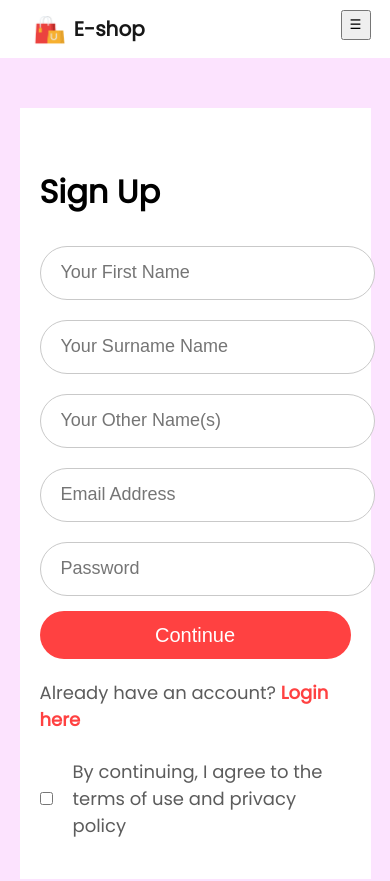
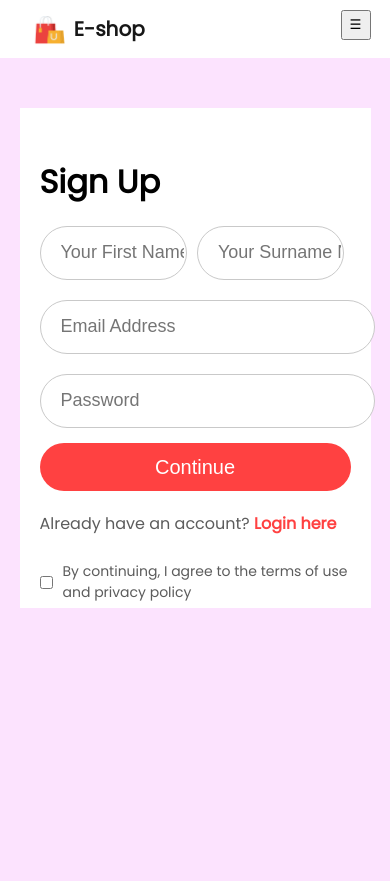
Before and after one commit to SamMuaks2/E-Shop_app, a React (Create React App) app: page /login in a window 390 px wide. Shown: the top 881 px of the page. Built offline with nearby package versions, Linux system fonts and the light colour scheme.

Commit message:
Start LoginSignup responsiveness

```diff
--- a/src/Pages/CSS/LoginSignup.css
+++ b/src/Pages/CSS/LoginSignup.css
@@ -72,7 +72,7 @@
   font-weight: 500;
 }
 
-@media screen and (max-width: 1366px) and (max-height: 768px) {
+@media screen and (max-width: 1366px) {
   .loginsignup {
     width: 100%;
     height: 100%;
@@ -123,32 +123,84 @@
   }
 }
 
-@media screen and (max-width: 768px) {
+@media (max-width: 1280px) {
   .loginsignup {
-    height: 100vh; /* Adjust height for full viewport height on smaller screens */
-    padding: 50px 0; /* Adjust padding for better spacing on smaller screens */
+    padding-top: 50px;
   }
 
   .loginsignup-container {
-    width: 90%; /* Adjust width for better responsiveness on smaller screens */
-    height: auto; /* Auto height for smaller screens */
-    padding: 40px 20px; /* Adjust padding for better spacing on smaller screens */
+    width: auto;
+    max-width: 500px;
+    max-height: 500px;
+  }
+
+  .loginsignup-container h1 {
+    margin: 10px 0;
   }
 
   .loginsignup-fields {
-    gap: 20px; /* Adjust gap for better spacing on smaller screens */
-    margin-bottom: 5%; /* Adjust margin for better spacing on smaller screens */
+    gap: 20px;
+    margin-top: 20px;
+  }
+
+  .input-name {
+    display: flex;
+    justify-content: space-between;
+    gap: 10px;
+    width: 98%;
+  }
+
+  .input-name input {
+    width: 40%;
   }
 
   .loginsignup-fields input {
-    width: 100%; /* Full width for input on smaller screens */
+    height: 50px;
+    width: 93%;
+  }
+
+  .loginsignup-container button {
+    margin-top: -15%;
+  }
+
+  .loginsignup-login {
+    font-size: 16px;
+  }
+
+  .loginsignup-agree {
+    font-size: 14px;
+    gap: 10px;
+  }
+}
+
+@media (max-width: 800px) {}
+
+@media screen and (max-width: 768px) {
+  .loginsignup {
+    height: 100vh;
+    padding: 50px 0;
+  }
+
+  .loginsignup-container {
+    width: 90%;
+    height: auto;
+    padding: 40px 20px;
+  }
+
+  .loginsignup-fields {
+    gap: 20px;
+    margin-bottom: 5%;
+  }
+
+  .loginsignup-fields input {
+    width: 100%;
     height: 50px;
   }
 
   .loginsignup-container button {
-    width: 100%; /* Full width for button on smaller screens */
+    width: 100%;
     height: 48px;
-    margin: 0; /* Remove margin for better spacing on smaller screens */
-    font-size: 20px; /* Adjust font size for better responsiveness on smaller screens */
+    margin: 0;
+    font-size: 20px;
   }
 }
--- a/src/Pages/LoginSignup.jsx
+++ b/src/Pages/LoginSignup.jsx
@@ -4,15 +4,21 @@ import "./CSS/LoginSignup.css";
 function LoginSignup() {
   return (
     <div className="loginsignup">
+
       <div className="loginsignup-container">
+
         <h1>Sign Up</h1>
+
         <div className="loginsignup-fields">
+          <div className="input-name">
           <input type="text" placeholder="Your First Name" />
           <input type="text" placeholder="Your Surname Name" />
-          <input type="text" placeholder="Your Other Name(s)" />
+          </div>
+
           <input type="email" placeholder="Email Address" />
           <input type="password" placeholder="Password" />
         </div>
+
         <button>Continue</button>
 
         <p className="loginsignup-login">
@@ -21,6 +27,7 @@ function LoginSignup() {
 
         <div className="loginsignup-agree">
           <input type="checkbox" name="" id="" />
+
           <p>By continuing, I agree to the terms of use and privacy policy</p>
         </div>
       </div>
```
